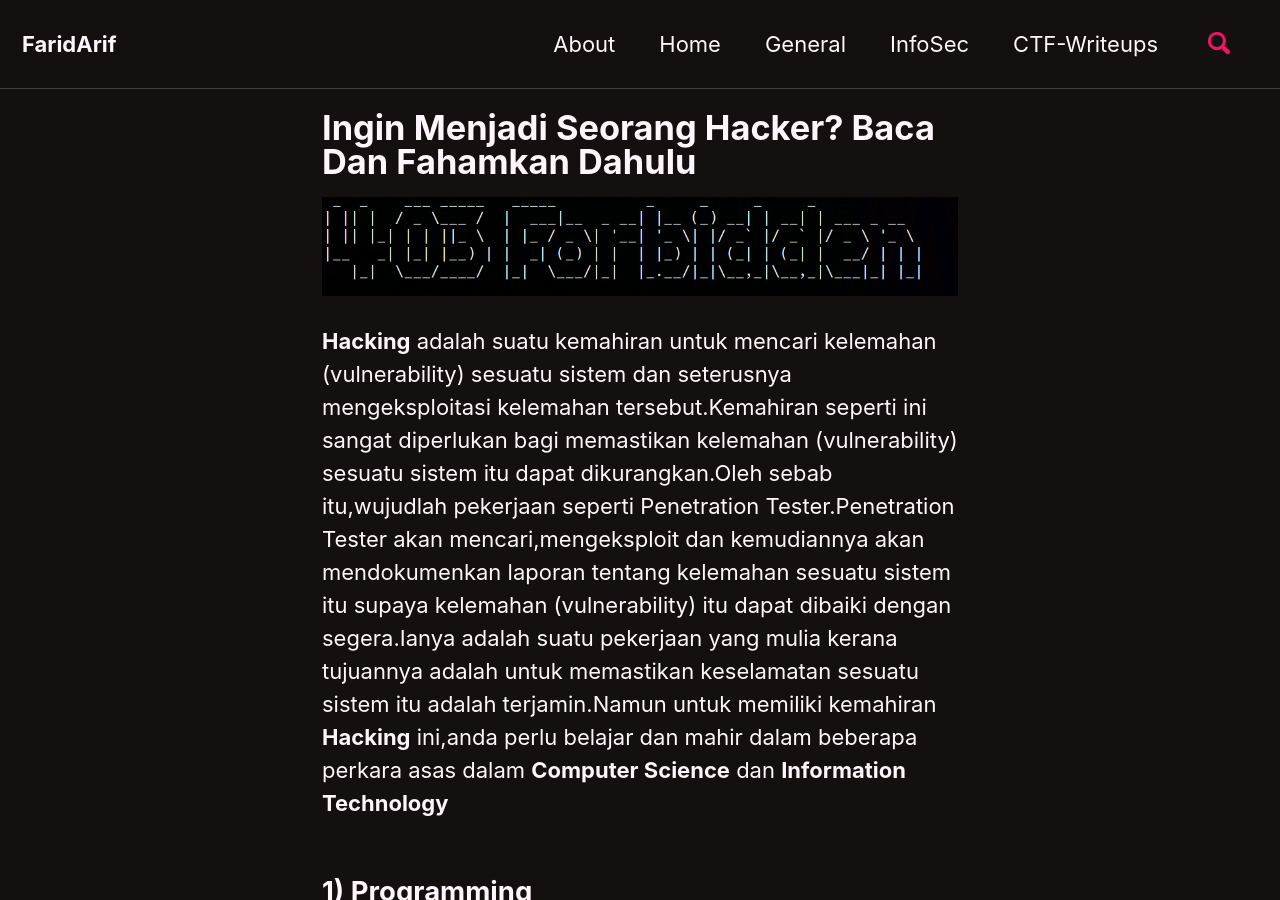
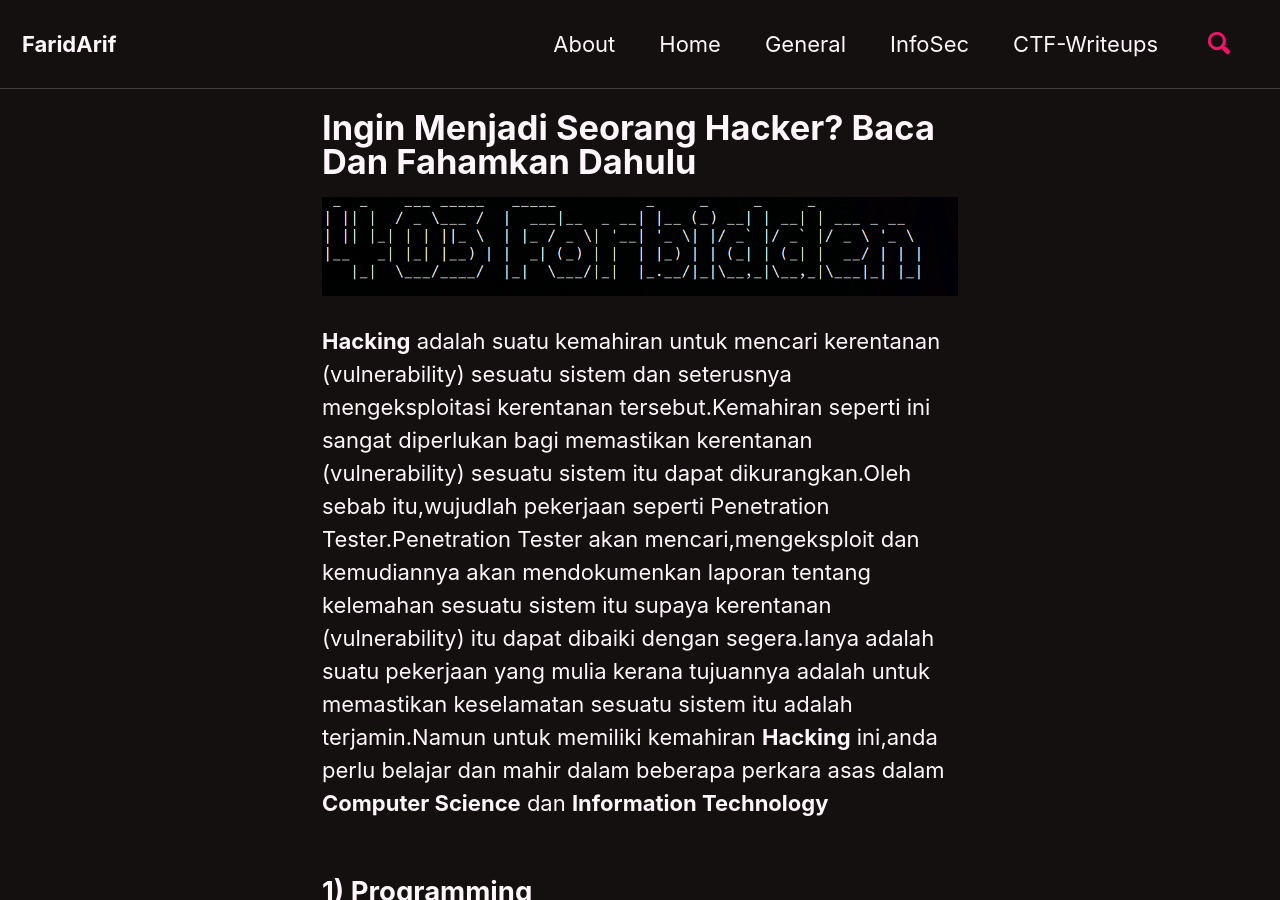
Before and after one commit to faridarif/faridarif.github.io, a Jekyll site: the page built from _posts/2020-09-25-General-AsasHacking.md, in a window 1280 px wide and 900 px high. Built offline with Jekyll 4.4.1, drawn with Linux system fonts in a browser that asks for light colours; cached includes are drawn as plain includes.

Commit message:
Update 2020-09-25-General-AsasHacking.md

```diff
--- a/_posts/2020-09-25-General-AsasHacking.md
+++ b/_posts/2020-09-25-General-AsasHacking.md
@@ -8,11 +8,11 @@ tags: [Hacking, Information Technology]
 
 ![enter image description here](https://raw.githubusercontent.com/faridarif/faridarif.github.io/master/images/403forbidden.png){: .align-center}
 
-**Hacking** adalah suatu kemahiran untuk mencari kelemahan (vulnerability) sesuatu sistem dan seterusnya
-mengeksploitasi kelemahan tersebut.Kemahiran seperti ini sangat diperlukan bagi memastikan kelemahan
+**Hacking** adalah suatu kemahiran untuk mencari kerentanan (vulnerability) sesuatu sistem dan seterusnya
+mengeksploitasi kerentanan tersebut.Kemahiran seperti ini sangat diperlukan bagi memastikan kerentanan
 (vulnerability) sesuatu sistem itu dapat dikurangkan.Oleh sebab itu,wujudlah pekerjaan seperti Penetration
 Tester.Penetration Tester akan mencari,mengeksploit dan kemudiannya akan mendokumenkan laporan tentang
-kelemahan sesuatu sistem itu supaya kelemahan (vulnerability) itu dapat dibaiki dengan segera.Ianya adalah
+kelemahan sesuatu sistem itu supaya kerentanan (vulnerability) itu dapat dibaiki dengan segera.Ianya adalah
 suatu pekerjaan yang mulia kerana tujuannya adalah untuk memastikan keselamatan sesuatu sistem itu adalah
 terjamin.Namun untuk memiliki kemahiran **Hacking** ini,anda perlu belajar dan mahir dalam beberapa
 perkara asas dalam **Computer Science** dan **Information Technology**
```
